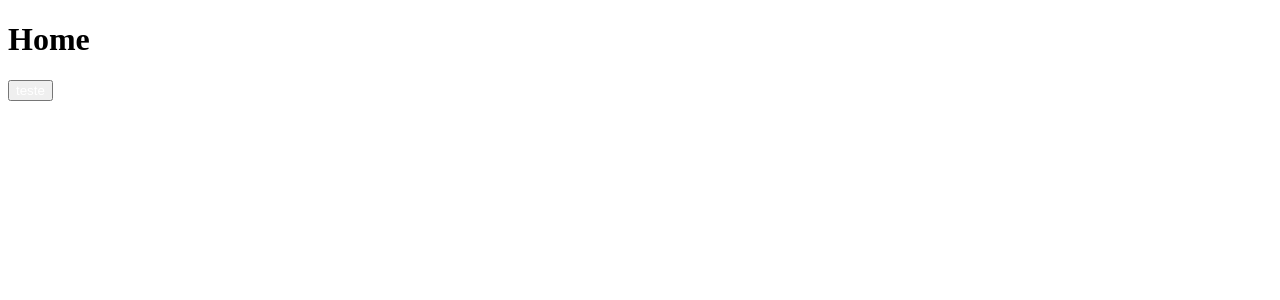
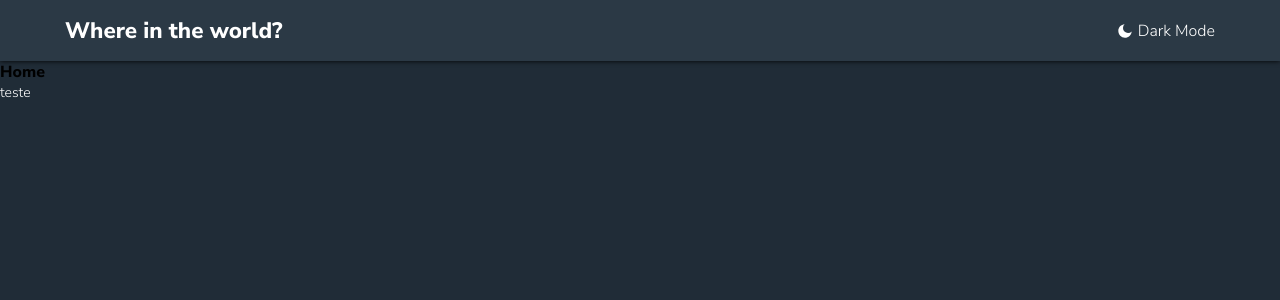
Before and after one commit to kevynrocha/typescript-countries, a React (Create React App) app: page / in a window 1280 px wide. Shown: the top 300 px of the page. Built offline with nearby package versions, Linux system fonts and the light colour scheme.

Commit message:
feat: configure app component

```diff
--- a/src/App.tsx
+++ b/src/App.tsx
@@ -1,6 +1,20 @@
 import React from 'react';
+import { ThemeProvider } from 'styled-components';
+import Layout from './components/Layout';
 import Routes from './routes';
+import GlobalStyles from './styles/global';
+import dark from './styles/themes/dark';
+// import light from './styles/themes/light';
 
-const App: React.FC = () => <Routes />;
+const App: React.FC = () => {
+  return (
+    <ThemeProvider theme={dark}>
+      <Layout>
+        <Routes />
+      </Layout>
+      <GlobalStyles />
+    </ThemeProvider>
+  );
+};
 
 export default App;
```
Also changed, not shown: 1 other file (tests, documents, lock files or other folders).
